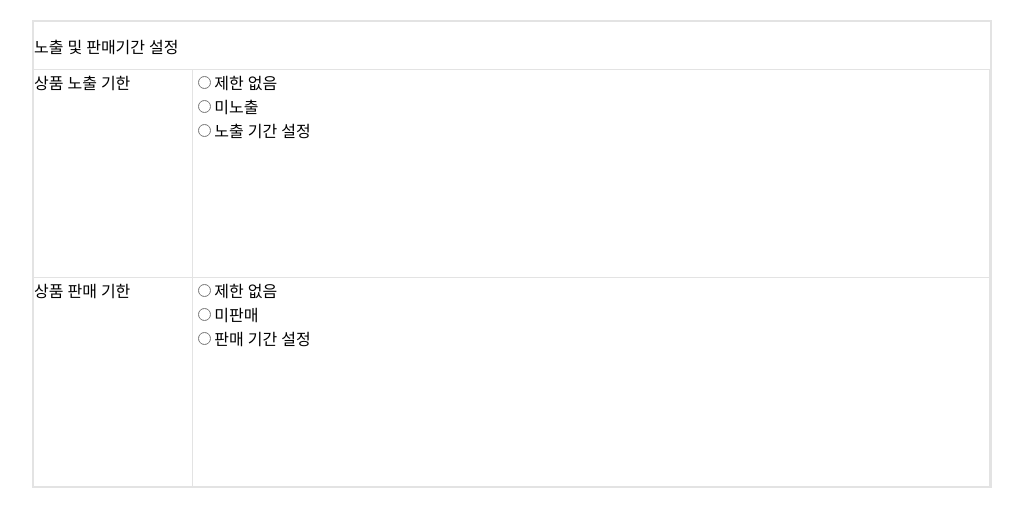
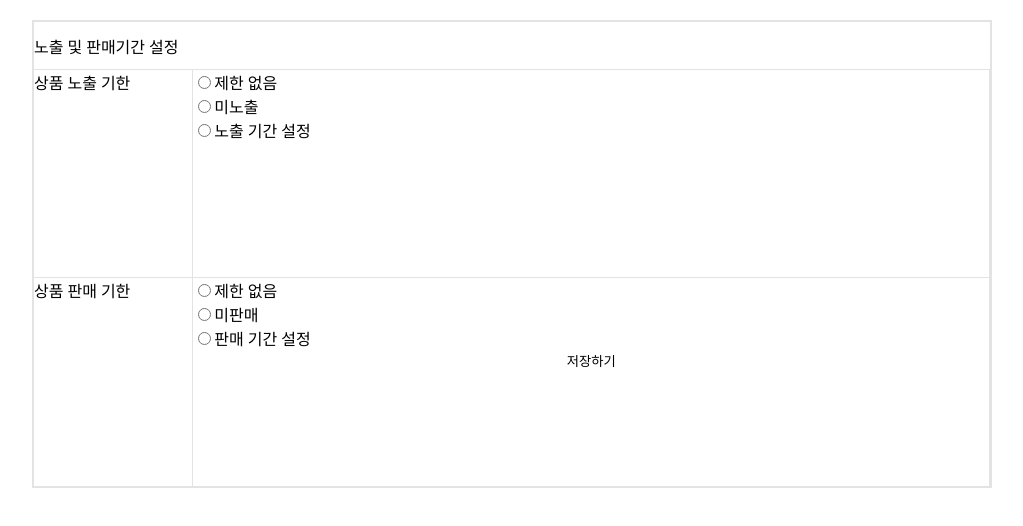
Before and after one commit to wanted-luckyzzang/wanted-product-registration, a React (Create React App) app: page / in a window 1280 px wide. Shown: the top 526 px of the page, without its empty margins (128-1151 px from the left). Built offline with nearby package versions, Linux system fonts and the light colour scheme.

Commit message:
add: components/SalesPeriodSetting 컴포넌트에 저장하기 버튼 추가

```diff
--- a/src/components/SalesPeriodSetting.js
+++ b/src/components/SalesPeriodSetting.js
@@ -7,15 +7,28 @@ export const SalesPeriodSetting = (props) => {
 	const [selectedShowingOption, setSelectedShowingOption] = useState();
 	const [selectedSellingOption, setSelectedSellingOption] = useState();
 
-	const SelectShowingBtnHandler = (event) => {
-		setSelectedShowingOption(event.target.value);
+	const SelectShowingBtnHandler = (e) => {
+		setSelectedShowingOption(e.target.value);
 	};
-	const SelectSellingBtngHandler = (event) => {
-		setSelectedSellingOption(event.target.value);
+	const SelectSellingBtngHandler = (e) => {
+		setSelectedSellingOption(e.target.value);
+	};
+
+	const submitHandler = (e) => {
+		e.preventDefault();
+		console.log(e);
 	};
 
 	return (
-		<Grid width="60rem" margin="20px auto 20px" border isFlex column>
+		<Grid
+			width="60rem"
+			margin="20px auto 20px"
+			border
+			isFlex
+			column
+			checkGrid="form"
+			_onSubmit={submitHandler}
+		>
 			<Grid height="48px" isFlex align="center" borderBottom>
 				노출 및 판매기간 설정
 			</Grid>
@@ -87,6 +100,7 @@ export const SalesPeriodSetting = (props) => {
 						<label>판매 기간 설정</label>
 					</div>
 					<DateRangeInputPicker />
+					<button>저장하기</button>
 				</Grid>
 			</Grid>
 		</Grid>
```
